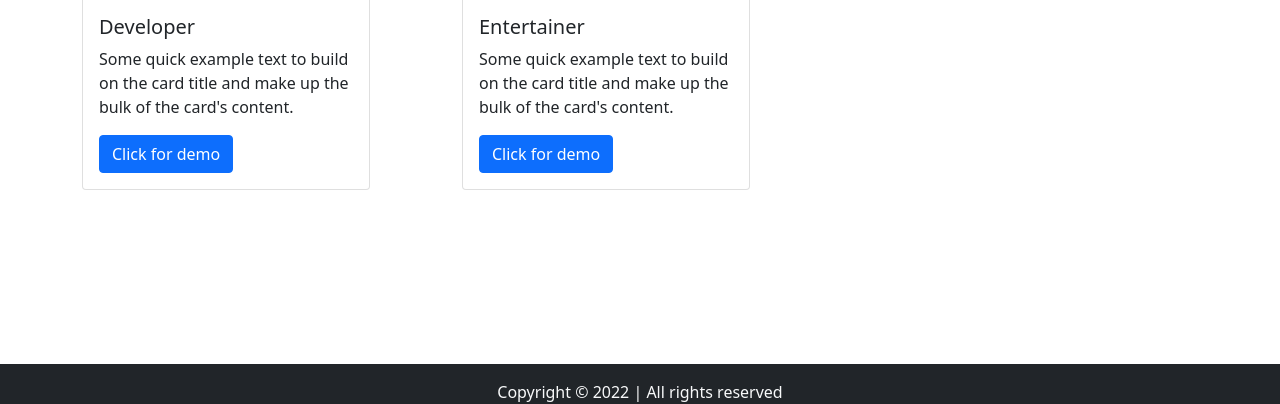
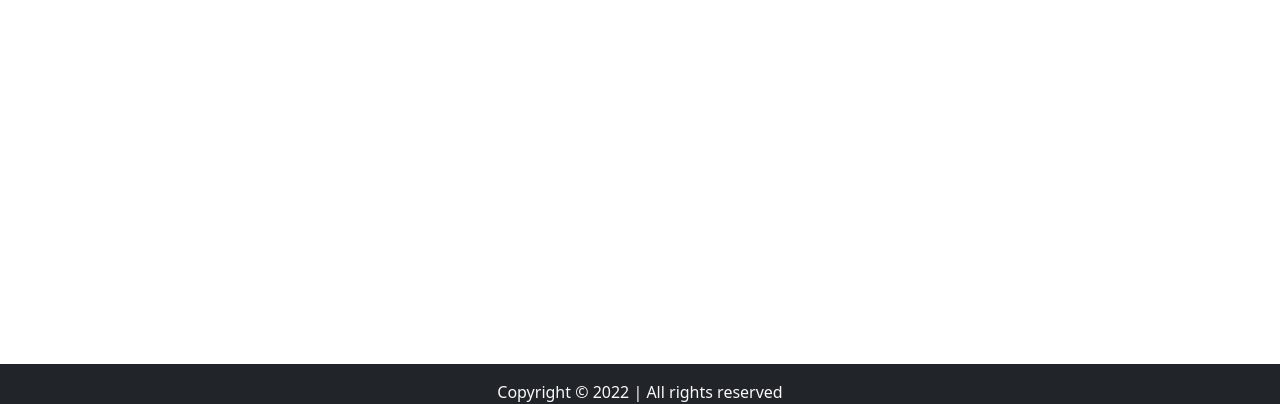
Before and after one commit to Hadian1989/portfolio, a Django app: page /projects in a window 1280 px wide. Shown: the part 396-800 px from the top of the page. Run offline with Django 3.2, Linux system fonts and the light colour scheme; data that the repository does not hold is empty.

Commit message:
modify project.html

```diff
--- a/home/admin.py
+++ b/home/admin.py
@@ -12,6 +12,6 @@ class ContactAdmin(admin.ModelAdmin):
 
 @admin.register(models.Project)
 class ContactAdmin(admin.ModelAdmin):
-    list_display = ("pk","title")
+    list_display = ("pk", "title")
     list_per_page = 20
     actions_selection_counter = True
--- a/home/views.py
+++ b/home/views.py
@@ -19,7 +19,7 @@ def about(request):
 def projects(request):
     if request.method == "GET":
         projects = Project.objects.all()
-    return render(request, "projects.html", {'projects':projects})
+    return render(request, "projects.html", {"projects": projects})
 
 
 def contact(request):
@@ -29,9 +29,7 @@ def contact(request):
         phone = request.POST["phone"]
         description = request.POST["description"]
         print("this is post")
-        contact = Contact(
-            name=name, email=email, phone=phone, description=description
-        )
+        contact = Contact(name=name, email=email, phone=phone, description=description)
         print("The data wirtten to the db")
         contact.save()
     return render(request, "contact.html")
--- a/portfolio/urls.py
+++ b/portfolio/urls.py
@@ -16,6 +16,4 @@ Including another URLconf
 from django.contrib import admin
 from django.urls import path, include
 
-urlpatterns = [
-    path("admin/", admin.site.urls),
-    path("", include("home.urls"))]
+urlpatterns = [path("admin/", admin.site.urls), path("", include("home.urls"))]
--- a/templates/projects.html
+++ b/templates/projects.html
@@ -10,9 +10,9 @@
   </h2>
   <div class="row">
     {% for project in projects %}
-    <div class="col-md-4">
+    <div class="col-md-3">
       <div class="card" style="width: 18rem;">
-        <img class="card-img-top" src="project.image"
+        <img class="card-img-top" src="{{project.image}}"
           alt="Card image cap">
         <div class="card-body">
           <h5 class="card-title">{{project.title}}</h5>
@@ -22,29 +22,6 @@
       </div>
     </div>
     {% endfor %}
-    <div class="col-md-4">
-      <div class="card" style="width: 18rem;">
-        <img class="card-img-top" src="https://source.unsplash.com/500x300/?programmer,java" alt="Card image cap">
-        <div class="card-body">
-          <h5 class="card-title">Developer</h5>
-          <p class="card-text">Some quick example text to build on the card title and make up the bulk of
-            the card's content.</p>
-          <a href="#" class="btn btn-primary">Click for demo</a>
-        </div>
-      </div>
-    </div>
-    <div class="col-md-4">
-      <div class="card" style="width: 18rem;">
-        <img class="card-img-top" src="https://source.unsplash.com/500x300/?developer,programmer,html"
-          alt="Card image cap">
-        <div class="card-body">
-          <h5 class="card-title">Entertainer</h5>
-          <p class="card-text">Some quick example text to build on the card title and make up the bulk of
-            the card's content.</p>
-          <a href="#" class="btn btn-primary">Click for demo</a>
-        </div>
-      </div>
-    </div>
 
   </div>
 </div>
```
Also changed, not shown: home/models.py (+6 -5 lines), home/urls.py (+4 -3 lines), portfolio/settings.py (+7 -3 lines).
